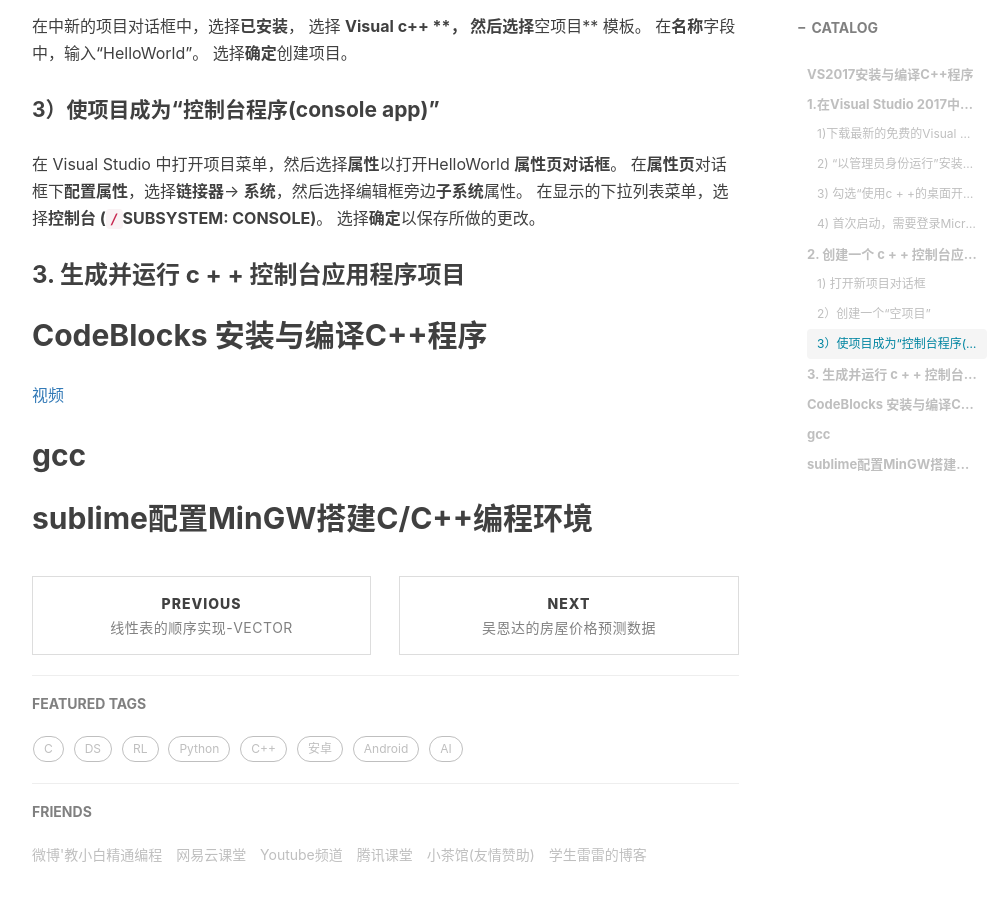
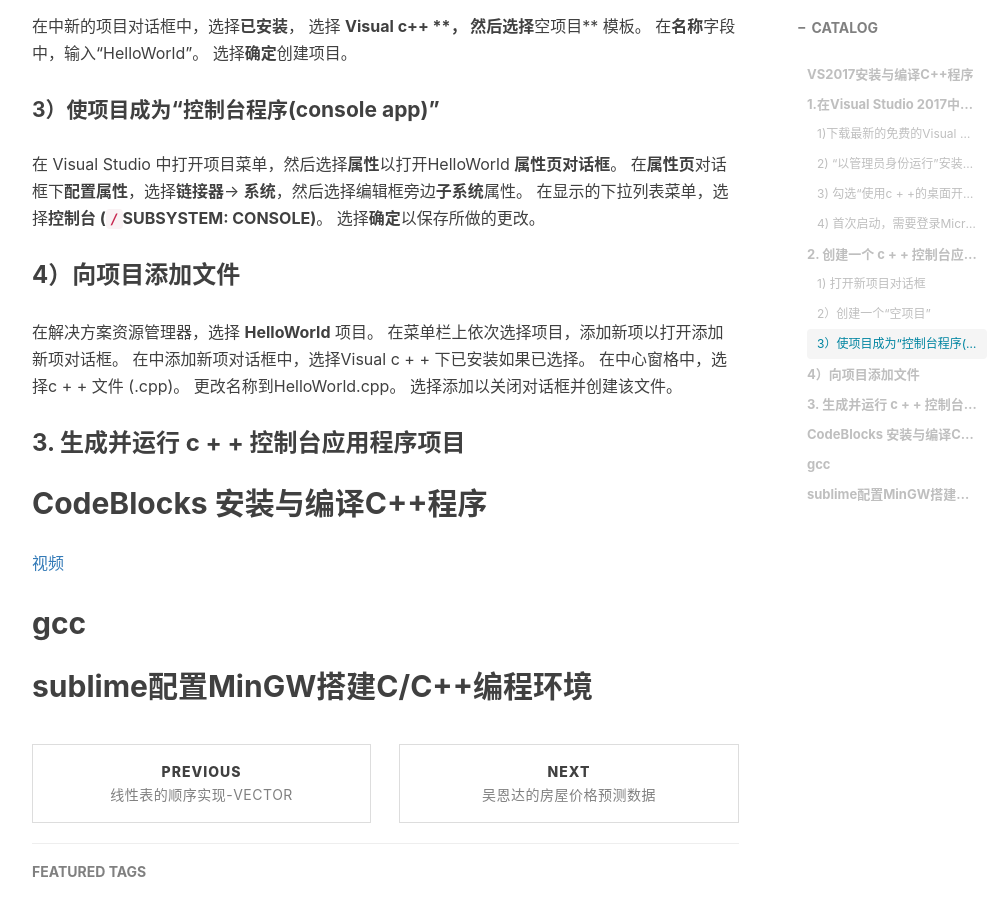
Before and after one commit to xuepro/xuepro.github.io, a Jekyll site: the page built from _posts/2018-09-24-C++17安装、配置.md, in a window 1280 px wide and 900 px high, scrolled down 5729 px. Shown: the whole window, without its empty margins (233-1240 px from the left). Built offline with Jekyll 4.4.1, drawn with Linux system fonts in a browser that asks for light colours; nearby versions of some CDN libraries; comment, search, counter and statistics services are not loaded.

Commit message:
Update 2018-09-24-C++17安装、配置.md

````diff
--- a/_posts/2018-09-24-C++17安装、配置.md
+++ b/_posts/2018-09-24-C++17安装、配置.md
@@ -94,6 +94,11 @@
 在 Visual Studio 中打开项目菜单，然后选择**属性**以打开HelloWorld **属性页对话框**。
 在**属性页**对话框下**配置属性**，选择**链接器**-> **系统**，然后选择编辑框旁边**子系统**属性。 在显示的下拉列表菜单，选择**控制台 (```/```SUBSYSTEM: CONSOLE)**。 选择**确定**以保存所做的更改。
 
+### 4）向项目添加文件
+
+在解决方案资源管理器，选择 **HelloWorld** 项目。 在菜单栏上依次选择项目，添加新项以打开添加新项对话框。
+在中添加新项对话框中，选择Visual c + + 下已安装如果已选择。 在中心窗格中，选择c + + 文件 (.cpp)。 更改名称到HelloWorld.cpp。 选择添加以关闭对话框并创建该文件。
+
 ### 3. 生成并运行 c + + 控制台应用程序项目
 
 
````
